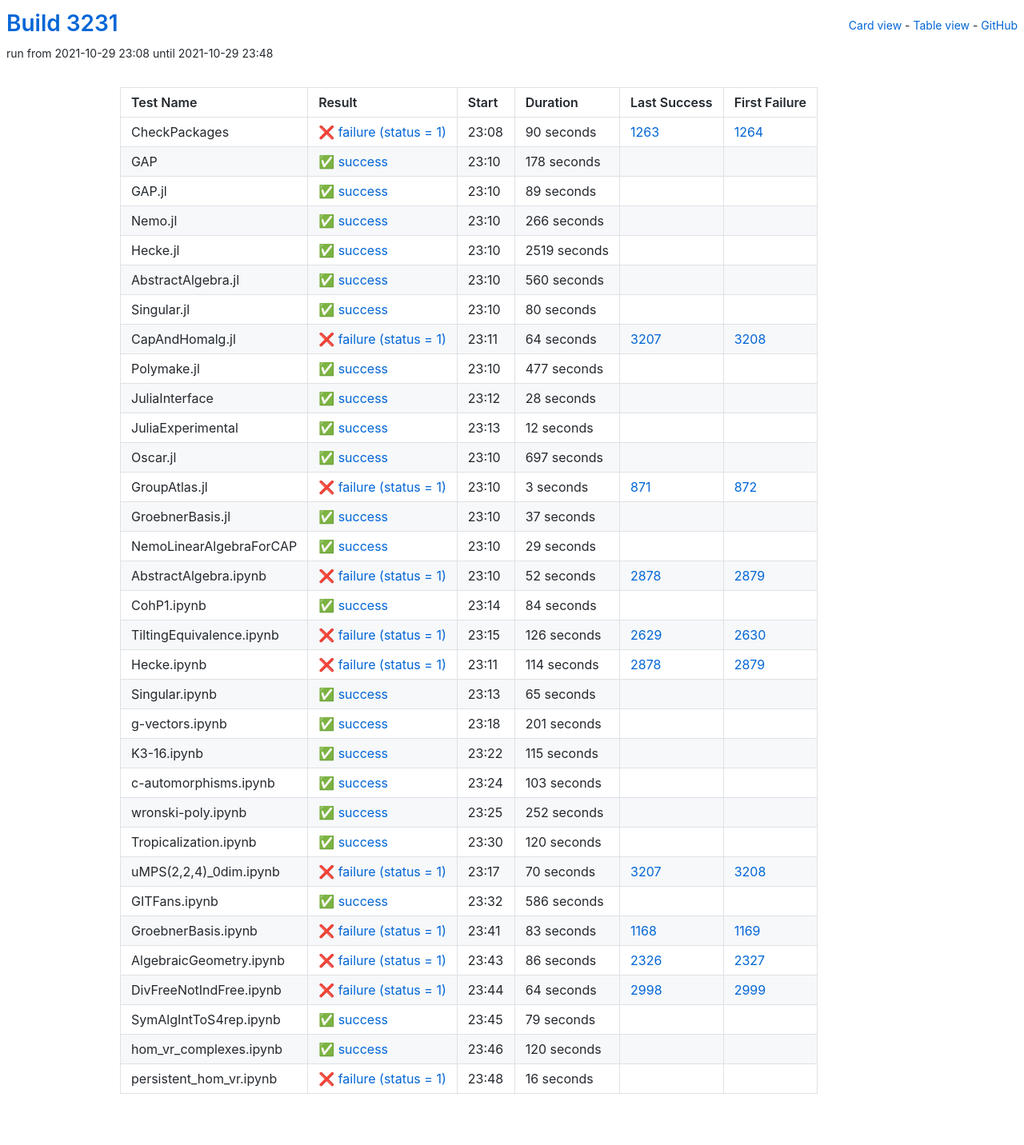
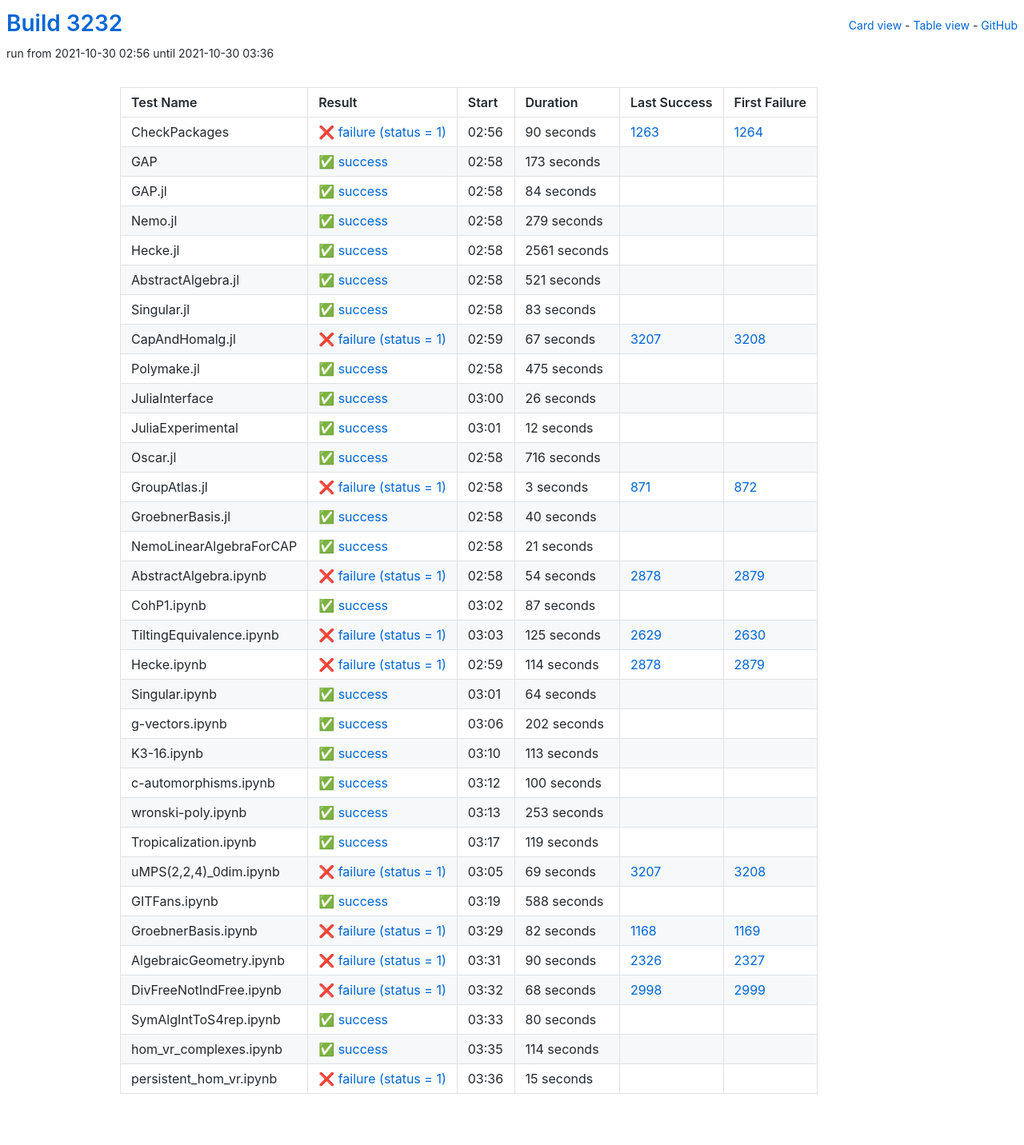
Before and after one commit to oscar-system/oscar-ci-status-stable, a Jekyll site: the page built from table.html, in a window 1280 px wide. Shown: the whole page at 80% size. Built offline with Jekyll 4.4.1, drawn with Linux system fonts in a browser that asks for light colours.

Commit message:
Build #3232

```diff
--- a/_data/ci.yml
+++ b/_data/ci.yml
@@ -1,6 +1,6 @@
 ---
-build: 3231
-build_url: https://oscarci.mathematik.uni-kl.de/job/oscar-stable/3231/
+build: 3232
+build_url: https://oscarci.mathematik.uni-kl.de/job/oscar-stable/3232/
 job: oscar-stable
 organization: oscar-system
 repo: oscar-ci-status-stable
@@ -8,8 +8,8 @@ repourl: https://github.com/oscar-system/oscar-ci-status-stable
 tests:
 - name: CheckPackages
   id: checkpackages
-  log: https://oscarci.mathematik.uni-kl.de/job/oscar-stable/3231/artifact/logs/build-3231/CheckPackages.log
-  start: 2021-10-29 23:08
+  log: https://oscarci.mathematik.uni-kl.de/job/oscar-stable/3232/artifact/logs/build-3232/CheckPackages.log
+  start: 2021-10-30 02:56
   success: false
   exitcode: 1
   status: failure
@@ -20,116 +20,116 @@ tests:
   first_failure_url: https://oscarci.mathematik.uni-kl.de/job/oscar-stable/1264/
 - name: GAP
   id: gap
-  log: https://oscarci.mathematik.uni-kl.de/job/oscar-stable/3231/artifact/logs/build-3231/GAP.log
-  start: 2021-10-29 23:10
+  log: https://oscarci.mathematik.uni-kl.de/job/oscar-stable/3232/artifact/logs/build-3232/GAP.log
+  start: 2021-10-30 02:58
   success: true
   exitcode: 0
   status: success
-  duration: 178
+  duration: 173
   last_success: false
   last_success_url:
   first_failure: false
   first_failure_url:
 - name: GAP.jl
   id: gap-jl
-  log: https://oscarci.mathematik.uni-kl.de/job/oscar-stable/3231/artifact/logs/build-3231/GAP.jl.log
-  start: 2021-10-29 23:10
+  log: https://oscarci.mathematik.uni-kl.de/job/oscar-stable/3232/artifact/logs/build-3232/GAP.jl.log
+  start: 2021-10-30 02:58
   success: true
   exitcode: 0
   status: success
-  duration: 89
+  duration: 84
   last_success: false
   last_success_url:
   first_failure: false
   first_failure_url:
 - name: Nemo.jl
   id: nemo-jl
-  log: https://oscarci.mathematik.uni-kl.de/job/oscar-stable/3231/artifact/logs/build-3231/Nemo.jl.log
-  start: 2021-10-29 23:10
+  log: https://oscarci.mathematik.uni-kl.de/job/oscar-stable/3232/artifact/logs/build-3232/Nemo.jl.log
+  start: 2021-10-30 02:58
   success: true
   exitcode: 0
   status: success
-  duration: 266
+  duration: 279
   last_success: false
   last_success_url:
   first_failure: false
   first_failure_url:
 - name: Hecke.jl
   id: hecke-jl
-  log: https://oscarci.mathematik.uni-kl.de/job/oscar-stable/3231/artifact/logs/build-3231/Hecke.jl.log
-  start: 2021-10-29 23:10
+  log: https://oscarci.mathematik.uni-kl.de/job/oscar-stable/3232/artifact/logs/build-3232/Hecke.jl.log
+  start: 2021-10-30 02:58
   success: true
   exitcode: 0
   status: success
-  duration: 2519
+  duration: 2561
   last_success: false
   last_success_url:
   first_failure: false
   first_failure_url:
 - name: AbstractAlgebra.jl
   id: abstractalgebra-jl
-  log: https://oscarci.mathematik.uni-kl.de/job/oscar-stable/3231/artifact/logs/build-3231/AbstractAlgebra.jl.log
-  start: 2021-10-29 23:10
+  log: https://oscarci.mathematik.uni-kl.de/job/oscar-stable/3232/artifact/logs/build-3232/AbstractAlgebra.jl.log
+  start: 2021-10-30 02:58
   success: true
   exitcode: 0
   status: success
-  duration: 560
+  duration: 521
   last_success: false
   last_success_url:
   first_failure: false
   first_failure_url:
 - name: Singular.jl
   id: singular-jl
-  log: https://oscarci.mathematik.uni-kl.de/job/oscar-stable/3231/artifact/logs/build-3231/Singular.jl.log
-  start: 2021-10-29 23:10
+  log: https://oscarci.mathematik.uni-kl.de/job/oscar-stable/3232/artifact/logs/build-3232/Singular.jl.log
+  start: 2021-10-30 02:58
   success: true
   exitcode: 0
   status: success
-  duration: 80
+  duration: 83
   last_success: false
   last_success_url:
   first_failure: false
   first_failure_url:
 - name: CapAndHomalg.jl
   id: capandhomalg-jl
-  log: https://oscarci.mathematik.uni-kl.de/job/oscar-stable/3231/artifact/logs/build-3231/CapAndHomalg.jl.log
-  start: 2021-10-29 23:11
+  log: https://oscarci.mathematik.uni-kl.de/job/oscar-stable/3232/artifact/logs/build-3232/CapAndHomalg.jl.log
+  start: 2021-10-30 02:59
   success: false
   exitcode: 1
   status: failure
-  duration: 64
+  duration: 67
   last_success: 3207
   last_success_url: https://oscarci.mathematik.uni-kl.de/job/oscar-stable/3207/
   first_failure: 3208
   first_failure_url: https://oscarci.mathematik.uni-kl.de/job/oscar-stable/3208/
 - name: Polymake.jl
   id: polymake-jl
-  log: https://oscarci.mathematik.uni-kl.de/job/oscar-stable/3231/artifact/logs/build-3231/Polymake.jl.log
-  start: 2021-10-29 23:10
+  log: https://oscarci.mathematik.uni-kl.de/job/oscar-stable/3232/artifact/logs/build-3232/Polymake.jl.log
+  start: 2021-10-30 02:58
   success: true
   exitcode: 0
   status: success
-  duration: 477
+  duration: 475
   last_success: false
   last_success_url:
   first_failure: false
   first_failure_url:
 - name: JuliaInterface
   id: juliainterface
-  log: https://oscarci.mathematik.uni-kl.de/job/oscar-stable/3231/artifact/logs/build-3231/JuliaInterface.log
-  start: 2021-10-29 23:12
+  log: https://oscarci.mathematik.uni-kl.de/job/oscar-stable/3232/artifact/logs/build-3232/JuliaInterface.log
+  start: 2021-10-30 03:00
   success: true
   exitcode: 0
   status: success
-  duration: 28
+  duration: 26
   last_success: false
   last_success_url:
   first_failure: false
   first_failure_url:
 - name: JuliaExperimental
   id: juliaexperimental
-  log: https://oscarci.mathematik.uni-kl.de/job/oscar-stable/3231/artifact/logs/build-3231/JuliaExperimental.log
-  start: 2021-10-29 23:13
+  log: https://oscarci.mathematik.uni-kl.de/job/oscar-stable/3232/artifact/logs/build-3232/JuliaExperimental.log
+  start: 2021-10-30 03:01
   success: true
   exitcode: 0
   status: success
@@ -140,20 +140,20 @@ tests:
   first_failure_url:
 - name: Oscar.jl
   id: oscar-jl
-  log: https://oscarci.mathematik.uni-kl.de/job/oscar-stable/3231/artifact/logs/build-3231/Oscar.jl.log
-  start: 2021-10-29 23:10
+  log: https://oscarci.mathematik.uni-kl.de/job/oscar-stable/3232/artifact/logs/build-3232/Oscar.jl.log
+  start: 2021-10-30 02:58
   success: true
   exitcode: 0
   status: success
-  duration: 697
+  duration: 716
   last_success: false
   last_success_url:
   first_failure: false
   first_failure_url:
 - name: GroupAtlas.jl
   id: groupatlas-jl
-  log: https://oscarci.mathematik.uni-kl.de/job/oscar-stable/3231/artifact/logs/build-3231/GroupAtlas.jl.log
-  start: 2021-10-29 23:10
+  log: https://oscarci.mathematik.uni-kl.de/job/oscar-stable/3232/artifact/logs/build-3232/GroupAtlas.jl.log
+  start: 2021-10-30 02:58
   success: false
   exitcode: 1
   status: failure
@@ -164,68 +164,68 @@ tests:
   first_failure_url: https://oscarci.mathematik.uni-kl.de/job/oscar-stable/872/
 - name: GroebnerBasis.jl
   id: groebnerbasis-jl
-  log: https://oscarci.mathematik.uni-kl.de/job/oscar-stable/3231/artifact/logs/build-3231/GroebnerBasis.jl.log
-  start: 2021-10-29 23:10
+  log: https://oscarci.mathematik.uni-kl.de/job/oscar-stable/3232/artifact/logs/build-3232/GroebnerBasis.jl.log
+  start: 2021-10-30 02:58
   success: true
   exitcode: 0
   status: success
-  duration: 37
+  duration: 40
   last_success: false
   last_success_url:
   first_failure: false
   first_failure_url:
 - name: NemoLinearAlgebraForCAP
   id: nemolinearalgebraforcap
-  log: https://oscarci.mathematik.uni-kl.de/job/oscar-stable/3231/artifact/logs/build-3231/NemoLinearAlgebraForCAP.log
-  start: 2021-10-29 23:10
+  log: https://oscarci.mathematik.uni-kl.de/job/oscar-stable/3232/artifact/logs/build-3232/NemoLinearAlgebraForCAP.log
+  start: 2021-10-30 02:58
   success: true
   exitcode: 0
   status: success
-  duration: 29
+  duration: 21
   last_success: false
   last_success_url:
   first_failure: false
   first_failure_url:
 - name: AbstractAlgebra.ipynb
   id: abstractalgebra-ipynb
-  log: https://oscarci.mathematik.uni-kl.de/job/oscar-stable/3231/artifact/logs/build-3231/AbstractAlgebra.ipynb.log
-  start: 2021-10-29 23:10
+  log: https://oscarci.mathematik.uni-kl.de/job/oscar-stable/3232/artifact/logs/build-3232/AbstractAlgebra.ipynb.log
+  start: 2021-10-30 02:58
   success: false
   exitcode: 1
   status: failure
-  duration: 52
+  duration: 54
   last_success: 2878
   last_success_url: https://oscarci.mathematik.uni-kl.de/job/oscar-stable/2878/
   first_failure: 2879
   first_failure_url: https://oscarci.mathematik.uni-kl.de/job/oscar-stable/2879/
 - name: CohP1.ipynb
   id: cohp1-ipynb
-  log: https://oscarci.mathematik.uni-kl.de/job/oscar-stable/3231/artifact/logs/build-3231/CohP1.ipynb.log
-  start: 2021-10-29 23:14
+  log: https://oscarci.mathematik.uni-kl.de/job/oscar-stable/3232/artifact/logs/build-3232/CohP1.ipynb.log
+  start: 2021-10-30 03:02
   success: true
   exitcode: 0
   status: success
-  duration: 84
+  duration: 87
   last_success: false
   last_success_url:
   first_failure: false
   first_failure_url:
 - name: TiltingEquivalence.ipynb
   id: tiltingequivalence-ipynb
-  log: https://oscarci.mathematik.uni-kl.de/job/oscar-stable/3231/artifact/logs/build-3231/TiltingEquivalence.ipynb.log
-  start: 2021-10-29 23:15
+  log: https://oscarci.mathematik.uni-kl.de/job/oscar-stable/3232/artifact/logs/build-3232/TiltingEquivalence.ipynb.log
+  start: 2021-10-30 03:03
   success: false
   exitcode: 1
   status: failure
-  duration: 126
+  duration: 125
   last_success: 2629
   last_success_url: https://oscarci.mathematik.uni-kl.de/job/oscar-stable/2629/
   first_failure: 2630
   first_failure_url: https://oscarci.mathematik.uni-kl.de/job/oscar-stable/2630/
 - name: Hecke.ipynb
   id: hecke-ipynb
-  log: https://oscarci.mathematik.uni-kl.de/job/oscar-stable/3231/artifact/logs/build-3231/Hecke.ipynb.log
-  start: 2021-10-29 23:11
+  log: https://oscarci.mathematik.uni-kl.de/job/oscar-stable/3232/artifact/logs/build-3232/Hecke.ipynb.log
+  start: 2021-10-30 02:59
   success: false
   exitcode: 1
   status: failure
@@ -236,168 +236,168 @@ tests:
   first_failure_url: https://oscarci.mathematik.uni-kl.de/job/oscar-stable/2879/
 - name: Singular.ipynb
   id: singular-ipynb
-  log: https://oscarci.mathematik.uni-kl.de/job/oscar-stable/3231/artifact/logs/build-3231/Singular.ipynb.log
-  start: 2021-10-29 23:13
+  log: https://oscarci.mathematik.uni-kl.de/job/oscar-stable/3232/artifact/logs/build-3232/Singular.ipynb.log
+  start: 2021-10-30 03:01
   success: true
   exitcode: 0
   status: success
-  duration: 65
+  duration: 64
   last_success: false
   last_success_url:
   first_failure: false
   first_failure_url:
 - name: g-vectors.ipynb
   id: g-vectors-ipynb
-  log: https://oscarci.mathematik.uni-kl.de/job/oscar-stable/3231/artifact/logs/build-3231/g-vectors.ipynb.log
-  start: 2021-10-29 23:18
+  log: https://oscarci.mathematik.uni-kl.de/job/oscar-stable/3232/artifact/logs/build-3232/g-vectors.ipynb.log
+  start: 2021-10-30 03:06
   success: true
   exitcode: 0
   status: success
-  duration: 201
+  duration: 202
   last_success: false
   last_success_url:
   first_failure: false
   first_failure_url:
 - name: K3-16.ipynb
   id: k3-16-ipynb
-  log: https://oscarci.mathematik.uni-kl.de/job/oscar-stable/3231/artifact/logs/build-3231/K3-16.ipynb.log
-  start: 2021-10-29 23:22
+  log: https://oscarci.mathematik.uni-kl.de/job/oscar-stable/3232/artifact/logs/build-3232/K3-16.ipynb.log
+  start: 2021-10-30 03:10
   success: true
   exitcode: 0
   status: success
-  duration: 115
+  duration: 113
   last_success: false
   last_success_url:
   first_failure: false
   first_failure_url:
 - name: c-automorphisms.ipynb
   id: c-automorphisms-ipynb
-  log: https://oscarci.mathematik.uni-kl.de/job/oscar-stable/3231/artifact/logs/build-3231/c-automorphisms.ipynb.log
-  start: 2021-10-29 23:24
+  log: https://oscarci.mathematik.uni-kl.de/job/oscar-stable/3232/artifact/logs/build-3232/c-automorphisms.ipynb.log
+  start: 2021-10-30 03:12
   success: true
   exitcode: 0
   status: success
-  duration: 103
+  duration: 100
   last_success: false
   last_success_url:
   first_failure: false
   first_failure_url:
 - name: wronski-poly.ipynb
   id: wronski-poly-ipynb
-  log: https://oscarci.mathematik.uni-kl.de/job/oscar-stable/3231/artifact/logs/build-3231/wronski-poly.ipynb.log
-  start: 2021-10-29 23:25
+  log: https://oscarci.mathematik.uni-kl.de/job/oscar-stable/3232/artifact/logs/build-3232/wronski-poly.ipynb.log
+  start: 2021-10-30 03:13
   success: true
   exitcode: 0
   status: success
-  duration: 252
+  duration: 253
   last_success: false
   last_success_url:
   first_failure: false
   first_failure_url:
 - name: Tropicalization.ipynb
   id: tropicalization-ipynb
-  log: https://oscarci.mathematik.uni-kl.de/job/oscar-stable/3231/artifact/logs/build-3231/Tropicalization.ipynb.log
-  start: 2021-10-29 23:30
+  log: https://oscarci.mathematik.uni-kl.de/job/oscar-stable/3232/artifact/logs/build-3232/Tropicalization.ipynb.log
+  start: 2021-10-30 03:17
   success: true
   exitcode: 0
   status: success
-  duration: 120
+  duration: 119
   last_success: false
   last_success_url:
   first_failure: false
   first_failure_url:
 - name: uMPS(2,2,4)_0dim.ipynb
   id: umps-2-2-4-0dim-ipynb
-  log: https://oscarci.mathematik.uni-kl.de/job/oscar-stable/3231/artifact/logs/build-3231/uMPS-2-2-4-_0dim.ipynb.log
-  start: 2021-10-29 23:17
+  log: https://oscarci.mathematik.uni-kl.de/job/oscar-stable/3232/artifact/logs/build-3232/uMPS-2-2-4-_0dim.ipynb.log
+  start: 2021-10-30 03:05
   success: false
   exitcode: 1
   status: failure
-  duration: 70
+  duration: 69
   last_success: 3207
   last_success_url: https://oscarci.mathematik.uni-kl.de/job/oscar-stable/3207/
   first_failure: 3208
   first_failure_url: https://oscarci.mathematik.uni-kl.de/job/oscar-stable/3208/
 - name: GITFans.ipynb
   id: gitfans-ipynb
-  log: https://oscarci.mathematik.uni-kl.de/job/oscar-stable/3231/artifact/logs/build-3231/GITFans.ipynb.log
-  start: 2021-10-29 23:32
+  log: https://oscarci.mathematik.uni-kl.de/job/oscar-stable/3232/artifact/logs/build-3232/GITFans.ipynb.log
+  start: 2021-10-30 03:19
   success: true
   exitcode: 0
   status: success
-  duration: 586
+  duration: 588
   last_success: false
   last_success_url:
   first_failure: false
   first_failure_url:
 - name: GroebnerBasis.ipynb
   id: groebnerbasis-ipynb
-  log: https://oscarci.mathematik.uni-kl.de/job/oscar-stable/3231/artifact/logs/build-3231/GroebnerBasis.ipynb.log
-  start: 2021-10-29 23:41
+  log: https://oscarci.mathematik.uni-kl.de/job/oscar-stable/3232/artifact/logs/build-3232/GroebnerBasis.ipynb.log
+  start: 2021-10-30 03:29
   success: false
   exitcode: 1
   status: failure
-  duration: 83
+  duration: 82
   last_success: 1168
   last_success_url: https://oscarci.mathematik.uni-kl.de/job/oscar-stable/1168/
   first_failure: 1169
   first_failure_url: https://oscarci.mathematik.uni-kl.de/job/oscar-stable/1169/
 - name: AlgebraicGeometry.ipynb
   id: algebraicgeometry-ipynb
-  log: https://oscarci.mathematik.uni-kl.de/job/oscar-stable/3231/artifact/logs/build-3231/AlgebraicGeometry.ipynb.log
-  start: 2021-10-29 23:43
+  log: https://oscarci.mathematik.uni-kl.de/job/oscar-stable/3232/artifact/logs/build-3232/AlgebraicGeometry.ipynb.log
+  start: 2021-10-30 03:31
   success: false
   exitcode: 1
   status: failure
-  duration: 86
+  duration: 90
   last_success: 2326
   last_success_url: https://oscarci.mathematik.uni-kl.de/job/oscar-stable/2326/
   first_failure: 2327
   first_failure_url: https://oscarci.mathematik.uni-kl.de/job/oscar-stable/2327/
 - name: DivFreeNotIndFree.ipynb
   id: divfreenotindfree-ipynb
-  log: https://oscarci.mathematik.uni-kl.de/job/oscar-stable/3231/artifact/logs/build-3231/DivFreeNotIndFree.ipynb.log
-  start: 2021-10-29 23:44
+  log: https://oscarci.mathematik.uni-kl.de/job/oscar-stable/3232/artifact/logs/build-3232/DivFreeNotIndFree.ipynb.log
+  start: 2021-10-30 03:32
   success: false
   exitcode: 1
   status: failure
-  duration: 64
+  duration: 68
   last_success: 2998
   last_success_url: https://oscarci.mathematik.uni-kl.de/job/oscar-stable/2998/
   first_failure: 2999
   first_failure_url: https://oscarci.mathematik.uni-kl.de/job/oscar-stable/2999/
 - name: SymAlgIntToS4rep.ipynb
   id: symalginttos4rep-ipynb
-  log: https://oscarci.mathematik.uni-kl.de/job/oscar-stable/3231/artifact/logs/build-3231/SymAlgIntToS4rep.ipynb.log
-  start: 2021-10-29 23:45
+  log: https://oscarci.mathematik.uni-kl.de/job/oscar-stable/3232/artifact/logs/build-3232/SymAlgIntToS4rep.ipynb.log
+  start: 2021-10-30 03:33
   success: true
   exitcode: 0
   status: success
-  duration: 79
+  duration: 80
   last_success: false
   last_success_url:
   first_failure: false
   first_failure_url:
 - name: hom_vr_complexes.ipynb
   id: hom-vr-complexes-ipynb
-  log: https://oscarci.mathematik.uni-kl.de/job/oscar-stable/3231/artifact/logs/build-3231/hom_vr_complexes.ipynb.log
-  start: 2021-10-29 23:46
+  log: https://oscarci.mathematik.uni-kl.de/job/oscar-stable/3232/artifact/logs/build-3232/hom_vr_complexes.ipynb.log
+  start: 2021-10-30 03:35
   success: true
   exitcode: 0
   status: success
-  duration: 120
+  duration: 114
   last_success: false
   last_success_url:
   first_failure: false
   first_failure_url:
 - name: persistent_hom_vr.ipynb
   id: persistent-hom-vr-ipynb
-  log: https://oscarci.mathematik.uni-kl.de/job/oscar-stable/3231/artifact/logs/build-3231/persistent_hom_vr.ipynb.log
-  start: 2021-10-29 23:48
+  log: https://oscarci.mathematik.uni-kl.de/job/oscar-stable/3232/artifact/logs/build-3232/persistent_hom_vr.ipynb.log
+  start: 2021-10-30 03:36
   success: false
   exitcode: 1
   status: failure
-  duration: 16
+  duration: 15
   last_success: false
   last_success_url:
   first_failure: false
```
Also changed, not shown: README.md.
